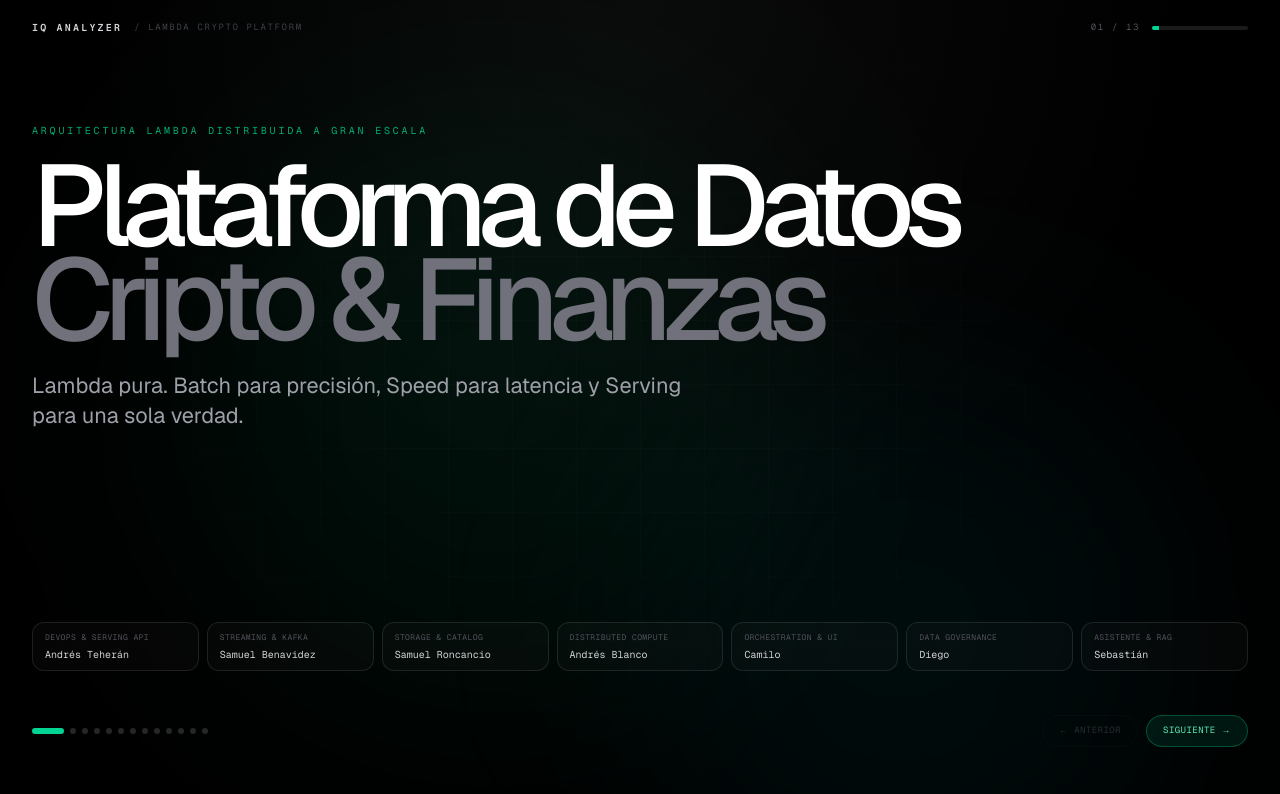
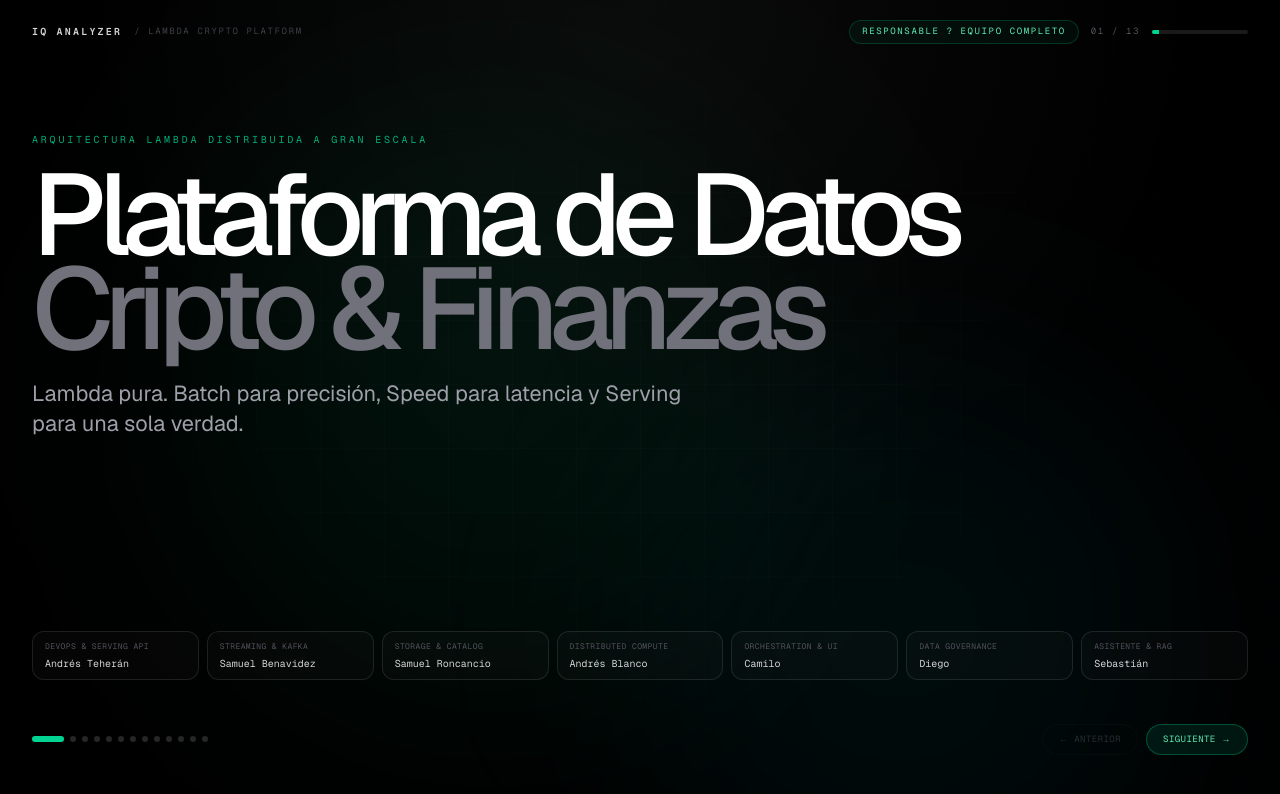
Before and after one commit to 4ndr3s-00/lambda-crypto-platform, a Next.js app in the folder frontend/: page /slides in a window 1280 px wide. Shown: the top 794 px of the page. Built offline with nearby package versions, Linux system fonts and the light colour scheme.

Commit message:
fix(slides): mostrar responsable en cada diapositiva

```diff
--- a/frontend/src/app/slides/page.tsx
+++ b/frontend/src/app/slides/page.tsx
@@ -6,6 +6,22 @@ import { BlurText } from "@/components/slides/BlurText";
 import { cn } from "@/lib/utils";
 
 const TOTAL = 13;
+
+const PRESENTERS = [
+  "Equipo completo",
+  "Equipo completo",
+  "Andr?s Teher?n",
+  "Samuel Benavidez",
+  "Samuel Roncancio",
+  "Andr?s Blanco",
+  "Andr?s Blanco",
+  "Camilo",
+  "Andr?s Teher?n",
+  "Diego",
+  "Sebasti?n",
+  "Equipo completo",
+  "Equipo completo",
+];
 
 const slideVariants = {
   enter: (direction: number) => ({
@@ -791,6 +807,9 @@ export default function SlidesPage() {
           </span>
         </div>
         <div className="flex items-center gap-3 font-mono text-[9px] uppercase tracking-[0.18em] text-zinc-600">
+          <span className="rounded-full border border-emerald-400/20 bg-emerald-400/[0.05] px-3 py-1 text-emerald-300">
+            Responsable ? {PRESENTERS[index]}
+          </span>
           <span>{String(index + 1).padStart(2, "0")} / {String(TOTAL).padStart(2, "0")}</span>
           <span className="h-1 w-24 overflow-hidden rounded-full bg-white/10">
             <motion.span
```
Also changed, not shown: 1 other file (tests, documents, lock files or other folders).
